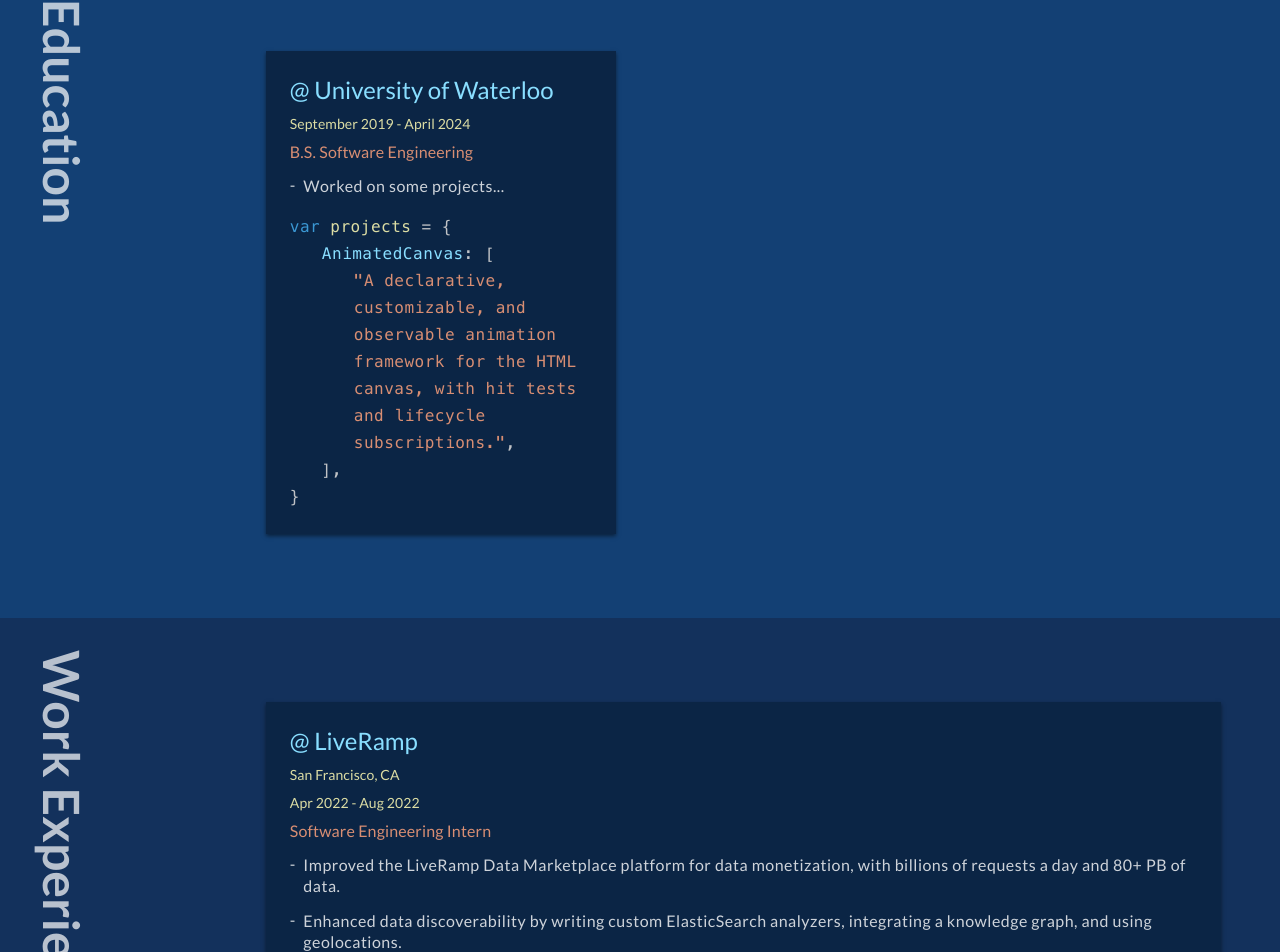
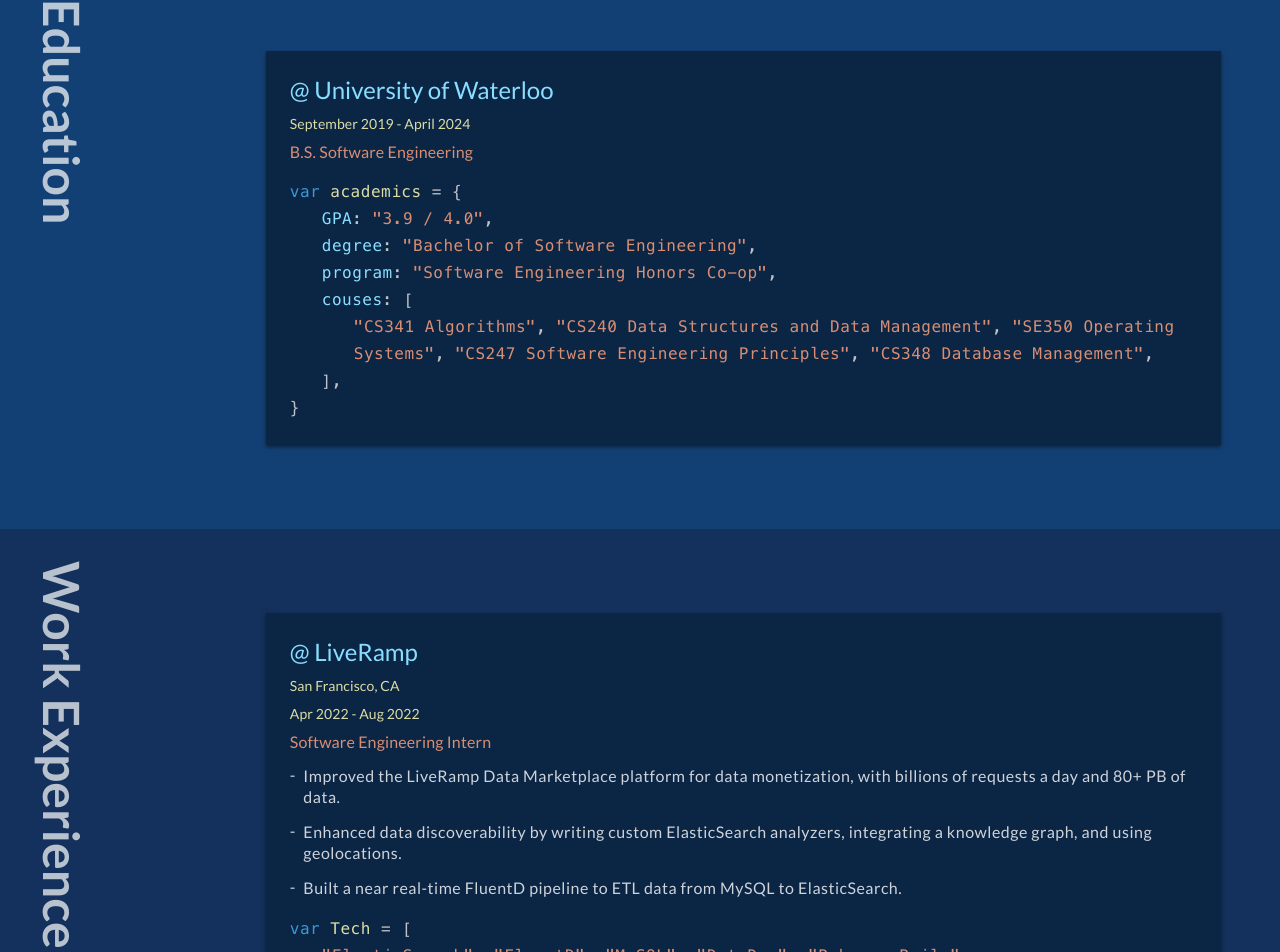
Before and after one commit to peterkejun/Portfolio-Website, a React (Create React App) app: page / in a window 1280 px wide. Shown: the part 833-1785 px from the top of the page. Built offline with nearby package versions, Linux system fonts and the light colour scheme.

Commit message:
hay education

```diff
--- a/src/Education/data.js
+++ b/src/Education/data.js
@@ -3,15 +3,20 @@
         title: 'University of Waterloo',
         date: 'September 2019 - April 2024',
         position: 'B.S. Software Engineering',
-        descriptions: [
-            'Worked on some projects...',
-        ],
-        variable: 'projects',
+        variable: 'academics',
         object: {
-            AnimatedCanvas: [
-                'A declarative, customizable, and observable animation framework for the HTML canvas, with hit tests and lifecycle subscriptions.',
-            ],
+            GPA: '3.9 / 4.0',
+            degree: 'Bachelor of Software Engineering',
+            program: 'Software Engineering Honors Co-op',
+            couses: [
+                'CS341 Algorithms',
+                'CS240 Data Structures and Data Management',
+                'SE350 Operating Systems',
+                'CS247 Software Engineering Principles',
+                'CS348 Database Management',
+            ]
         },
+        fullWidth: true,
     }
 ];
 
--- a/src/Experience/ExperienceCard.js
+++ b/src/Experience/ExperienceCard.js
@@ -1,4 +1,4 @@
-import React from 'react';
+import React, { Fragment } from 'react';
 import CodeSnippet from 'CodeSnippet/CodeSnippet';
 
 const Description = ({ text }) => (
@@ -22,7 +22,9 @@
         {experience.location && <p className="subtitle2">{experience.location}</p>}
         <p className="subtitle2">{experience.date}</p>
         <p className="subtitle1">{experience.position}</p>
-        {experience.descriptions.map((description, i) => <Description text={description} key={i} />)}
+        {experience.descriptions && <Fragment>
+            {experience.descriptions.map((description, i) => <Description text={description} key={i}/>)}
+        </Fragment>}
         <CodeSnippet declarator="var" variable={experience.variable} object={experience.object} />
     </div>
 };
```
